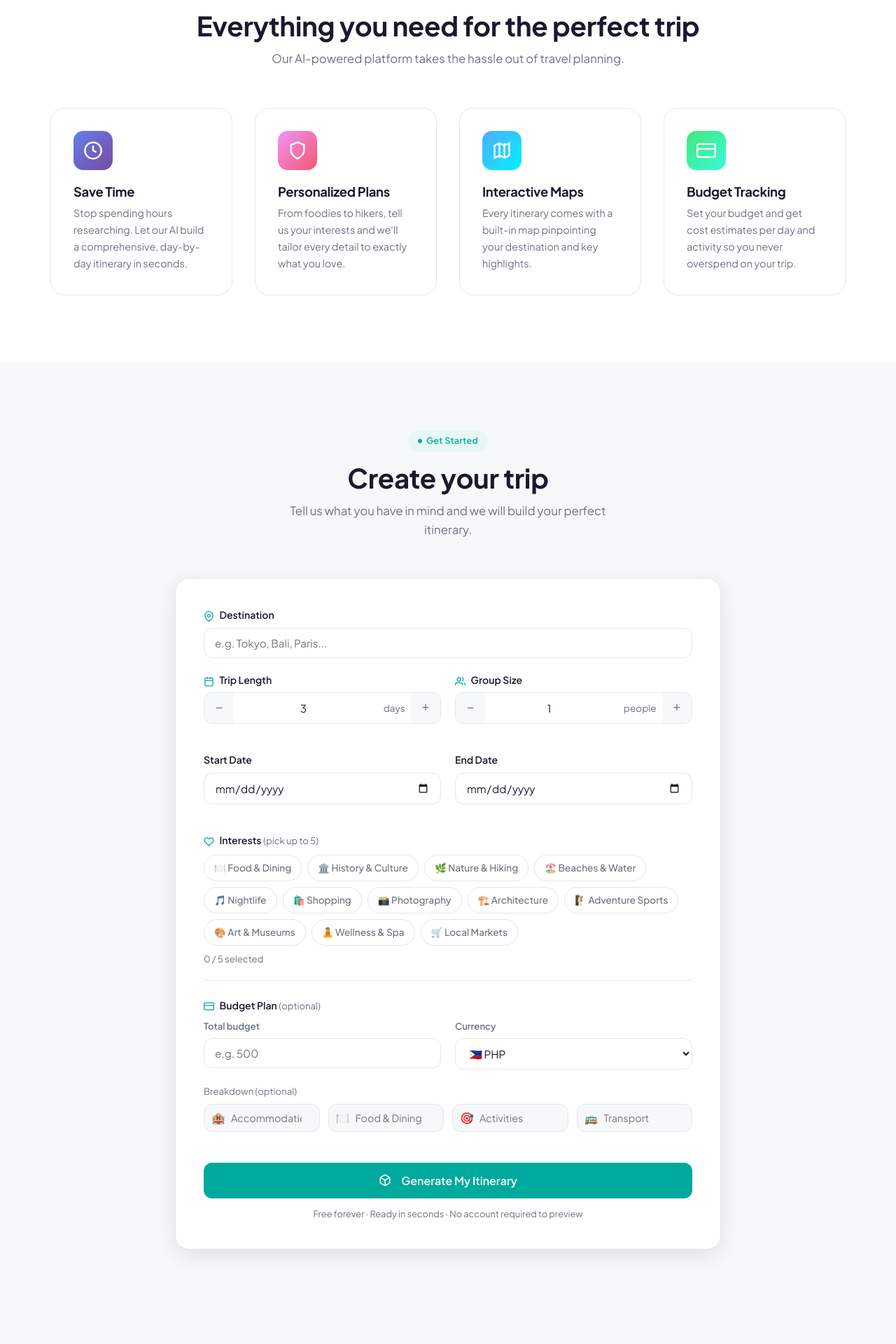
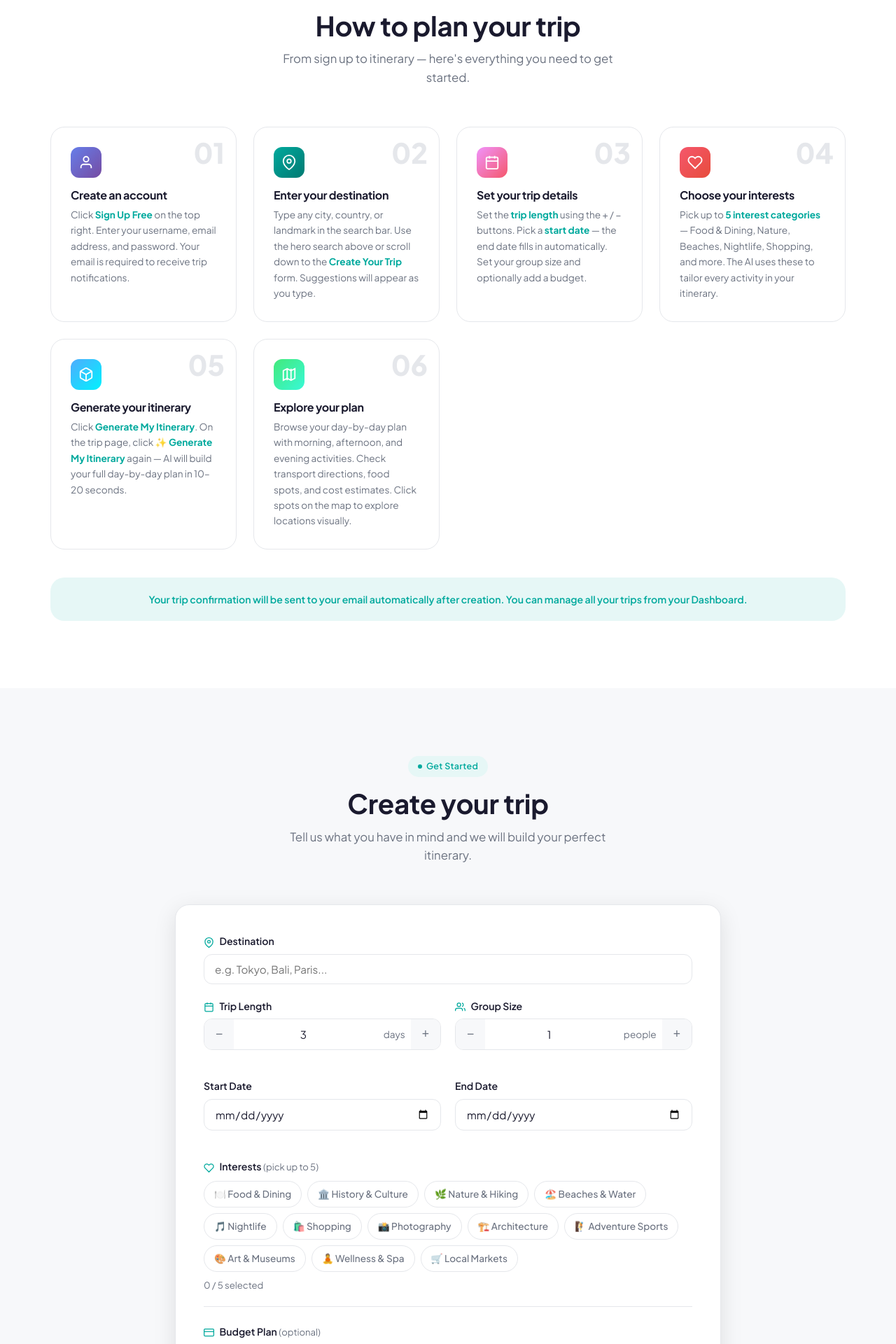
Before and after one commit to RestlessFrancis/EasyTrip, a Django app: page / in a window 1280 px wide. Shown: the part 832-2752 px from the top of the page at 70% size. Run offline with Django 5.2, Linux system fonts and the light colour scheme.

Commit message:
final commit

```diff
--- a/templates/base.html
+++ b/templates/base.html
@@ -40,7 +40,7 @@
             <!-- Nav Links -->
             <ul class="nav-links">
                 <li><a href="{% url 'home' %}">Home</a></li>
-                <li><a href="{% url 'home' %}#features">Features</a></li>
+                <li><a href="{% url 'home' %}#features">How To Book</a></li>
                 <li><a href="{% url 'home' %}#create-trip">Plan Trip</a></li>
                 <li><a href="{% url 'home' %}#explore">Explore</a></li>
             </ul>
--- a/templates/home.html
+++ b/templates/home.html
@@ -41,44 +41,84 @@
     </div>
 </section>
 
-<!-- ===== FEATURES ===== -->
+<!-- ===== HOW TO BOOK ===== -->
 <section id="features" class="features-section fade-in-section">
     <div class="section-inner">
         <div class="section-header">
-            <span class="pill-tag">Why Easytrip?</span>
-            <h2>Everything you need for the perfect trip</h2>
-            <p>Our AI-powered platform takes the hassle out of travel planning.</p>
+            <span class="pill-tag">Quick Guide</span>
+            <h2>How to plan your trip</h2>
+            <p>From sign up to itinerary — here's everything you need to get started.</p>
         </div>
-        <div class="features-grid">
-            <div class="feature-card">
-                <div class="feature-icon" style="background: linear-gradient(135deg, #667eea, #764ba2);">
-                    <svg width="28" height="28" viewBox="0 0 24 24" fill="none" stroke="white" stroke-width="2"><circle cx="12" cy="12" r="10"></circle><polyline points="12 6 12 12 16 14"></polyline></svg>
+
+        <div style="display:grid;grid-template-columns:repeat(auto-fit,minmax(260px,1fr));gap:1.5rem;margin-top:1rem;">
+
+            <!-- Step 1 -->
+            <div style="background:var(--card-bg);border:1px solid var(--border);border-radius:var(--radius-lg);padding:1.75rem;position:relative;overflow:hidden;">
+                <div style="position:absolute;top:1rem;right:1rem;font-size:2.5rem;font-weight:800;color:var(--border);line-height:1;">01</div>
+                <div style="width:44px;height:44px;border-radius:12px;background:linear-gradient(135deg,#667eea,#764ba2);display:flex;align-items:center;justify-content:center;margin-bottom:1rem;">
+                    <svg width="22" height="22" viewBox="0 0 24 24" fill="none" stroke="white" stroke-width="2"><path d="M20 21v-2a4 4 0 0 0-4-4H8a4 4 0 0 0-4 4v2"></path><circle cx="12" cy="7" r="4"></circle></svg>
                 </div>
-                <h3>Save Time</h3>
-                <p>Stop spending hours researching. Let our AI build a comprehensive, day-by-day itinerary in seconds.</p>
+                <h3 style="font-size:1rem;margin-bottom:0.5rem;">Create an account</h3>
+                <p style="font-size:0.85rem;color:var(--text-muted);line-height:1.65;">Click <strong style="color:var(--primary);">Sign Up Free</strong> on the top right. Enter your username, email address, and password. Your email is required to receive trip notifications.</p>
             </div>
-            <div class="feature-card">
-                <div class="feature-icon" style="background: linear-gradient(135deg, #f093fb, #f5576c);">
-                    <svg width="28" height="28" viewBox="0 0 24 24" fill="none" stroke="white" stroke-width="2"><path d="M12 22s8-4 8-10V5l-8-3-8 3v7c0 6 8 10 8 10z"></path></svg>
+
+            <!-- Step 2 -->
+            <div style="background:var(--card-bg);border:1px solid var(--border);border-radius:var(--radius-lg);padding:1.75rem;position:relative;overflow:hidden;">
+                <div style="position:absolute;top:1rem;right:1rem;font-size:2.5rem;font-weight:800;color:var(--border);line-height:1;">02</div>
+                <div style="width:44px;height:44px;border-radius:12px;background:linear-gradient(135deg,#00A99D,#007a72);display:flex;align-items:center;justify-content:center;margin-bottom:1rem;">
+                    <svg width="22" height="22" viewBox="0 0 24 24" fill="none" stroke="white" stroke-width="2"><path d="M21 10c0 7-9 13-9 13s-9-6-9-13a9 9 0 0 1 18 0z"></path><circle cx="12" cy="10" r="3"></circle></svg>
                 </div>
-                <h3>Personalized Plans</h3>
-                <p>From foodies to hikers, tell us your interests and we'll tailor every detail to exactly what you love.</p>
+                <h3 style="font-size:1rem;margin-bottom:0.5rem;">Enter your destination</h3>
+                <p style="font-size:0.85rem;color:var(--text-muted);line-height:1.65;">Type any city, country, or landmark in the search bar. Use the hero search above or scroll down to the <strong style="color:var(--primary);">Create Your Trip</strong> form. Suggestions will appear as you type.</p>
             </div>
-            <div class="feature-card">
-                <div class="feature-icon" style="background: linear-gradient(135deg, #4facfe, #00f2fe);">
-                    <svg width="28" height="28" viewBox="0 0 24 24" fill="none" stroke="white" stroke-width="2"><polygon points="3 6 9 3 15 6 21 3 21 18 15 21 9 18 3 21"></polygon><line x1="9" y1="3" x2="9" y2="21"></line><line x1="15" y1="3" x2="15" y2="21"></line></svg>
+
+            <!-- Step 3 -->
+            <div style="background:var(--card-bg);border:1px solid var(--border);border-radius:var(--radius-lg);padding:1.75rem;position:relative;overflow:hidden;">
+                <div style="position:absolute;top:1rem;right:1rem;font-size:2.5rem;font-weight:800;color:var(--border);line-height:1;">03</div>
+                <div style="width:44px;height:44px;border-radius:12px;background:linear-gradient(135deg,#f093fb,#f5576c);display:flex;align-items:center;justify-content:center;margin-bottom:1rem;">
+                    <svg width="22" height="22" viewBox="0 0 24 24" fill="none" stroke="white" stroke-width="2"><rect x="3" y="4" width="18" height="18" rx="2" ry="2"></rect><line x1="16" y1="2" x2="16" y2="6"></line><line x1="8" y1="2" x2="8" y2="6"></line><line x1="3" y1="10" x2="21" y2="10"></line></svg>
                 </div>
-                <h3>Interactive Maps</h3>
-                <p>Every itinerary comes with a built-in map pinpointing your destination and key highlights.</p>
+                <h3 style="font-size:1rem;margin-bottom:0.5rem;">Set your trip details</h3>
+                <p style="font-size:0.85rem;color:var(--text-muted);line-height:1.65;">Set the <strong style="color:var(--primary);">trip length</strong> using the + / − buttons. Pick a <strong style="color:var(--primary);">start date</strong> — the end date fills in automatically. Set your group size and optionally add a budget.</p>
             </div>
-            <div class="feature-card">
-                <div class="feature-icon" style="background: linear-gradient(135deg, #43e97b, #38f9d7);">
-                    <svg width="28" height="28" viewBox="0 0 24 24" fill="none" stroke="white" stroke-width="2"><rect x="1" y="4" width="22" height="16" rx="2" ry="2"></rect><line x1="1" y1="10" x2="23" y2="10"></line></svg>
+
+            <!-- Step 4 -->
+            <div style="background:var(--card-bg);border:1px solid var(--border);border-radius:var(--radius-lg);padding:1.75rem;position:relative;overflow:hidden;">
+                <div style="position:absolute;top:1rem;right:1rem;font-size:2.5rem;font-weight:800;color:var(--border);line-height:1;">04</div>
+                <div style="width:44px;height:44px;border-radius:12px;background:linear-gradient(135deg,#f5576c,#e74c3c);display:flex;align-items:center;justify-content:center;margin-bottom:1rem;">
+                    <svg width="22" height="22" viewBox="0 0 24 24" fill="none" stroke="white" stroke-width="2"><path d="M20.84 4.61a5.5 5.5 0 0 0-7.78 0L12 5.67l-1.06-1.06a5.5 5.5 0 0 0-7.78 7.78l1.06 1.06L12 21.23l7.78-7.78 1.06-1.06a5.5 5.5 0 0 0 0-7.78z"></path></svg>
                 </div>
-                <h3>Budget Tracking</h3>
-                <p>Set your budget and get cost estimates per day and activity so you never overspend on your trip.</p>
+                <h3 style="font-size:1rem;margin-bottom:0.5rem;">Choose your interests</h3>
+                <p style="font-size:0.85rem;color:var(--text-muted);line-height:1.65;">Pick up to <strong style="color:var(--primary);">5 interest categories</strong> — Food & Dining, Nature, Beaches, Nightlife, Shopping, and more. The AI uses these to tailor every activity in your itinerary.</p>
             </div>
+
+            <!-- Step 5 -->
+            <div style="background:var(--card-bg);border:1px solid var(--border);border-radius:var(--radius-lg);padding:1.75rem;position:relative;overflow:hidden;">
+                <div style="position:absolute;top:1rem;right:1rem;font-size:2.5rem;font-weight:800;color:var(--border);line-height:1;">05</div>
+                <div style="width:44px;height:44px;border-radius:12px;background:linear-gradient(135deg,#4facfe,#00f2fe);display:flex;align-items:center;justify-content:center;margin-bottom:1rem;">
+                    <svg width="22" height="22" viewBox="0 0 24 24" fill="none" stroke="white" stroke-width="2"><path d="M21 16V8a2 2 0 0 0-1-1.73l-7-4a2 2 0 0 0-2 0l-7 4A2 2 0 0 0 3 8v8a2 2 0 0 0 1 1.73l7 4a2 2 0 0 0 2 0l7-4A2 2 0 0 0 21 16z"></path><polyline points="3.27 6.96 12 12.01 20.73 6.96"></polyline><line x1="12" y1="22.08" x2="12" y2="12"></line></svg>
+                </div>
+                <h3 style="font-size:1rem;margin-bottom:0.5rem;">Generate your itinerary</h3>
+                <p style="font-size:0.85rem;color:var(--text-muted);line-height:1.65;">Click <strong style="color:var(--primary);">Generate My Itinerary</strong>. On the trip page, click <strong style="color:var(--primary);">✨ Generate My Itinerary</strong> again — AI will build your full day-by-day plan in 10–20 seconds.</p>
+            </div>
+
+            <!-- Step 6 -->
+            <div style="background:var(--card-bg);border:1px solid var(--border);border-radius:var(--radius-lg);padding:1.75rem;position:relative;overflow:hidden;">
+                <div style="position:absolute;top:1rem;right:1rem;font-size:2.5rem;font-weight:800;color:var(--border);line-height:1;">06</div>
+                <div style="width:44px;height:44px;border-radius:12px;background:linear-gradient(135deg,#43e97b,#38f9d7);display:flex;align-items:center;justify-content:center;margin-bottom:1rem;">
+                    <svg width="22" height="22" viewBox="0 0 24 24" fill="none" stroke="white" stroke-width="2"><polygon points="3 6 9 3 15 6 21 3 21 18 15 21 9 18 3 21"></polygon><line x1="9" y1="3" x2="9" y2="21"></line><line x1="15" y1="3" x2="15" y2="21"></line></svg>
+                </div>
+                <h3 style="font-size:1rem;margin-bottom:0.5rem;">Explore your plan</h3>
+                <p style="font-size:0.85rem;color:var(--text-muted);line-height:1.65;">Browse your day-by-day plan with morning, afternoon, and evening activities. Check transport directions, food spots, and cost estimates. Click spots on the map to explore locations visually.</p>
+            </div>
+
         </div>
+
+        <!-- Bottom note -->
+        <div style="text-align:center;margin-top:2.5rem;padding:1.25rem;background:var(--primary-light);border-radius:var(--radius-lg);">
+            <p style="font-size:0.88rem;color:var(--primary);font-weight:600;">Your trip confirmation will be sent to your email automatically after creation. You can manage all your trips from your Dashboard.</p>
+        </div>
+
     </div>
 </section>
 
```
Also changed, not shown: db.sqlite3, planner/views.py (line endings or trailing spaces).
